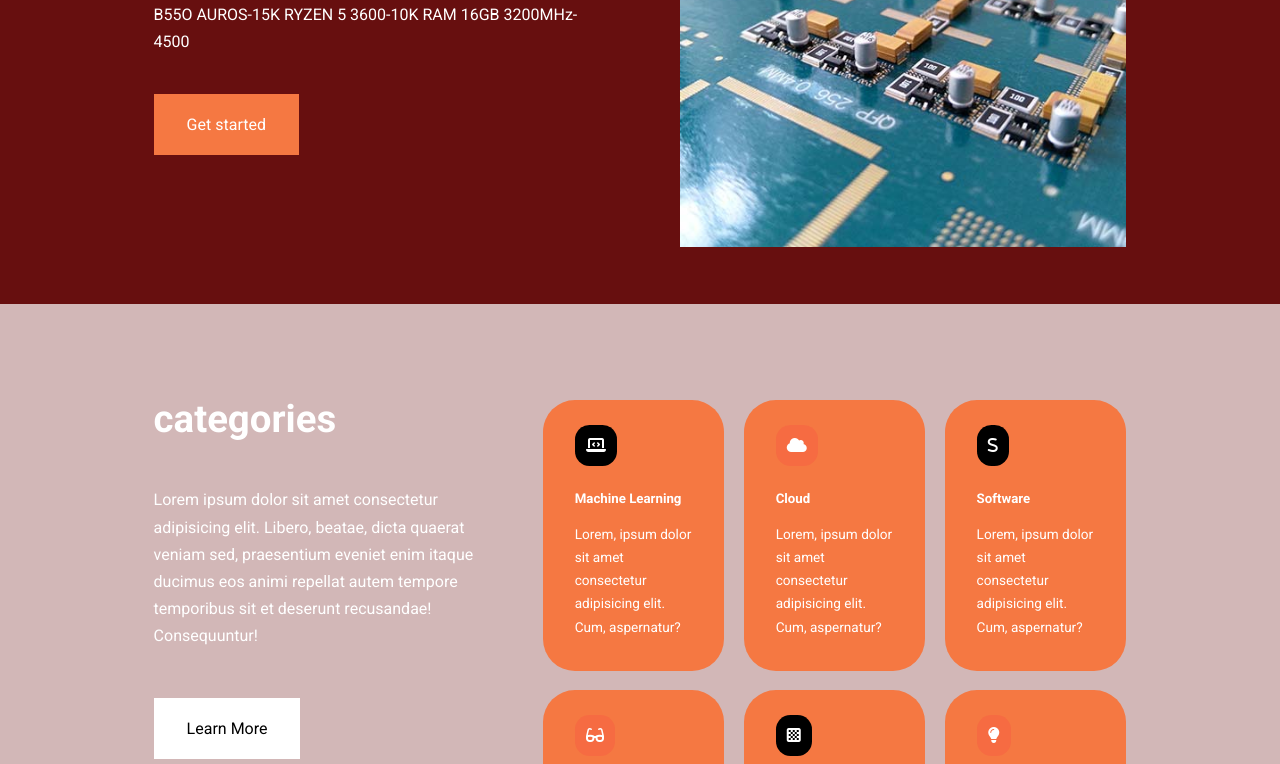
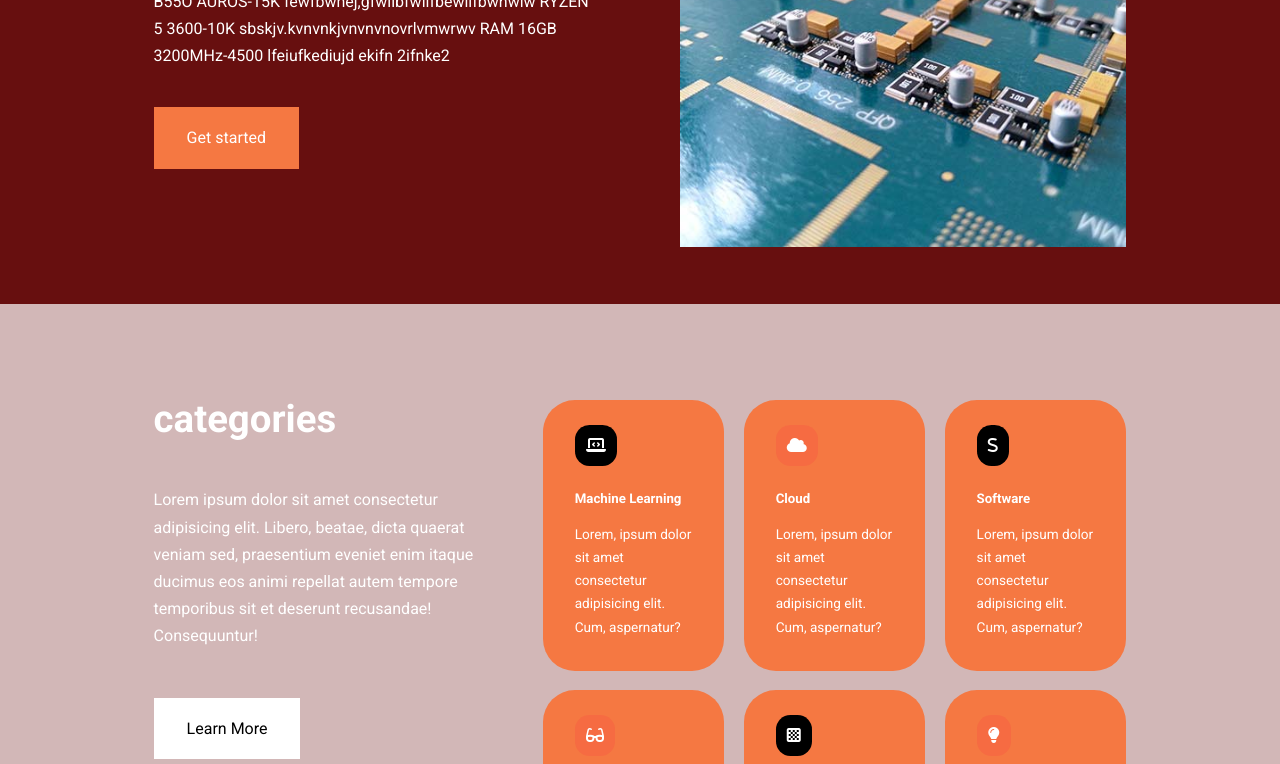
Before and after one commit to jazeymich/GBresponsive, a plain HTML site: page index.html in a window 1280 px wide. Shown: the part 336-1100 px from the top of the page. Drawn offline with nearby package versions, Linux system fonts and the light colour scheme.

Commit message:
update the text

```diff
--- a/index.html
+++ b/index.html
@@ -49,8 +49,11 @@
      <p>
 
 B55O AUROS-15K
+fewfbwhej,gfwilbfwlifbewilfbwhwlw
 RYZEN 5 3600-10K
+sbskjv.kvnvnkjvnvnvnovrlvmwrwv
 RAM 16GB 3200MHz-4500
+lfeiufkediujd ekifn 2ifnke2
       </p>
       <a href="programs.html" class="btn btn-primary">Get started</a>
 
```
